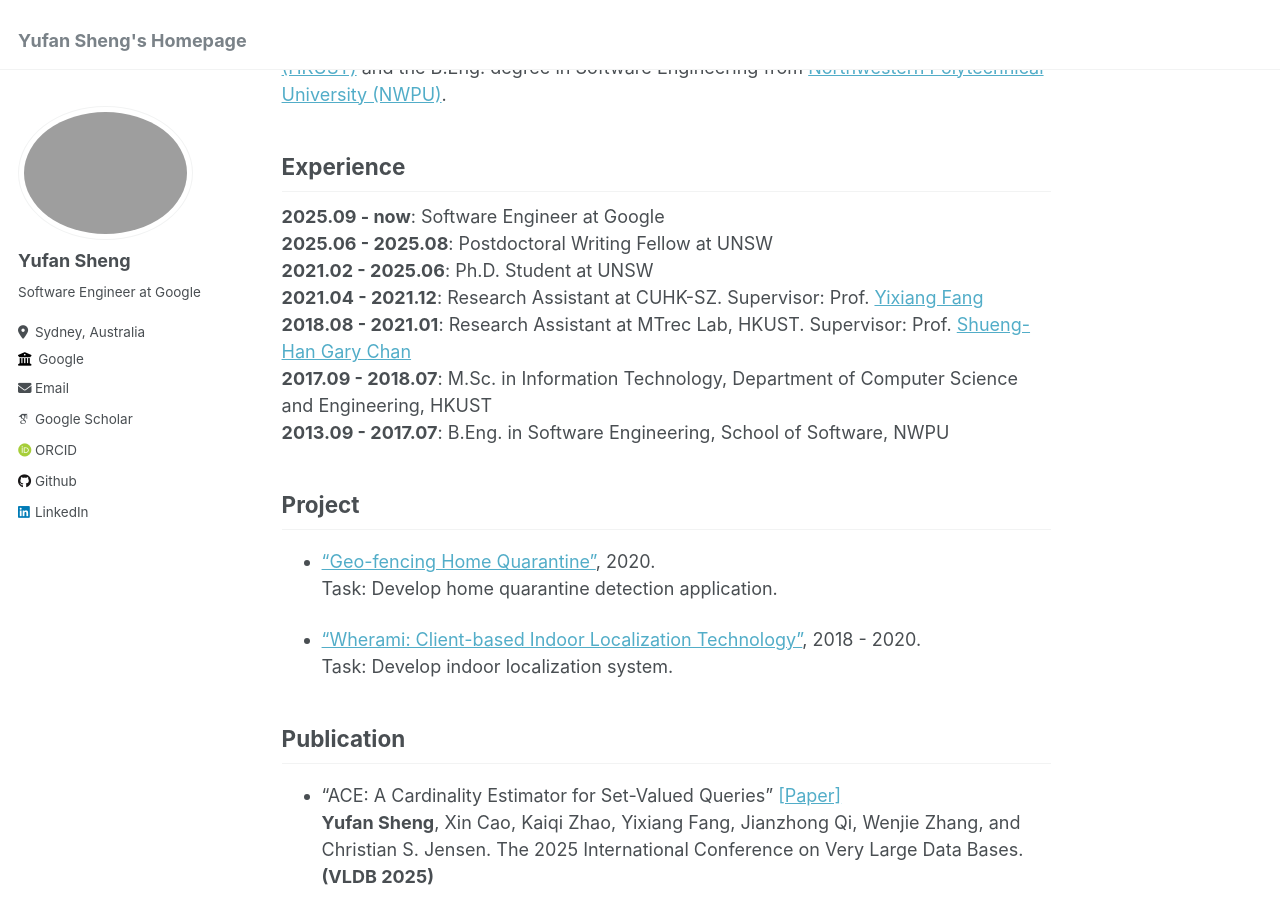
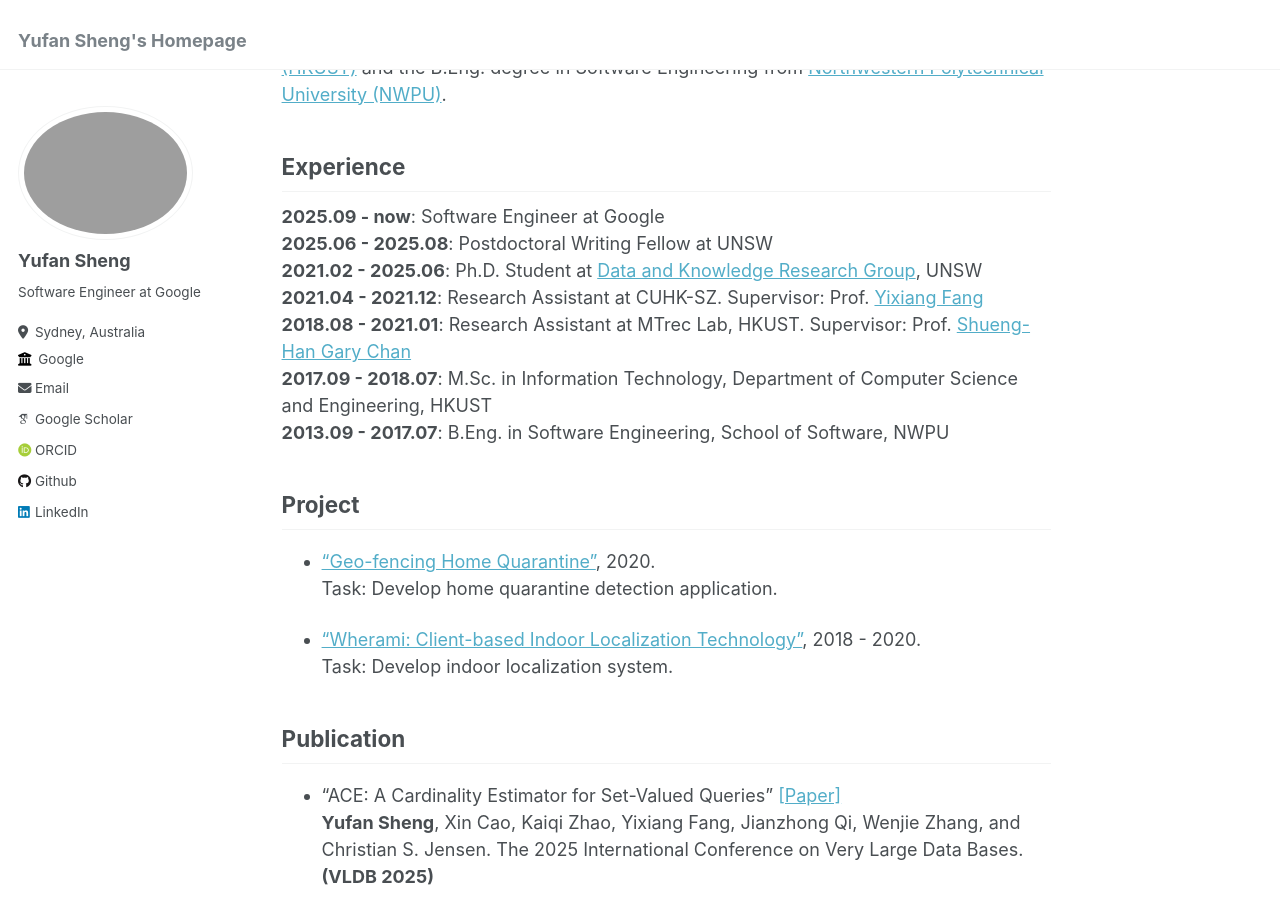
Before and after one commit to shengyufan/shengyufan.github.io, a Jekyll site: the page built from _pages/about.md, in a window 1280 px wide and 900 px high, scrolled down 307 px. Built offline with Jekyll 4.4.1, drawn with Linux system fonts in a browser that asks for light colours; some web fonts are replaced.

Commit message:
Update about.md

```diff
--- a/_pages/about.md
+++ b/_pages/about.md
@@ -14,7 +14,7 @@ Before that, I acquired my Ph.D. degree from [The University of New South Wales
 ## Experience
 **2025.09 - now**: Software Engineer at Google \
 **2025.06 - 2025.08**: Postdoctoral Writing Fellow at UNSW \
-**2021.02 - 2025.06**: Ph.D. Student at UNSW \
+**2021.02 - 2025.06**: Ph.D. Student at [Data and Knowledge Research Group](https://unswdb.github.io/), UNSW \
 **2021.04 - 2021.12**: Research Assistant at CUHK-SZ. Supervisor: Prof. [Yixiang Fang](https://fangyixiang.github.io/) \
 **2018.08 - 2021.01**: Research Assistant at MTrec Lab, HKUST. Supervisor: Prof. [Shueng-Han Gary Chan](https://www.cse.ust.hk/~gchan/) \
 **2017.09 - 2018.07**: M.Sc. in Information Technology, Department of Computer Science and Engineering, HKUST \
```
